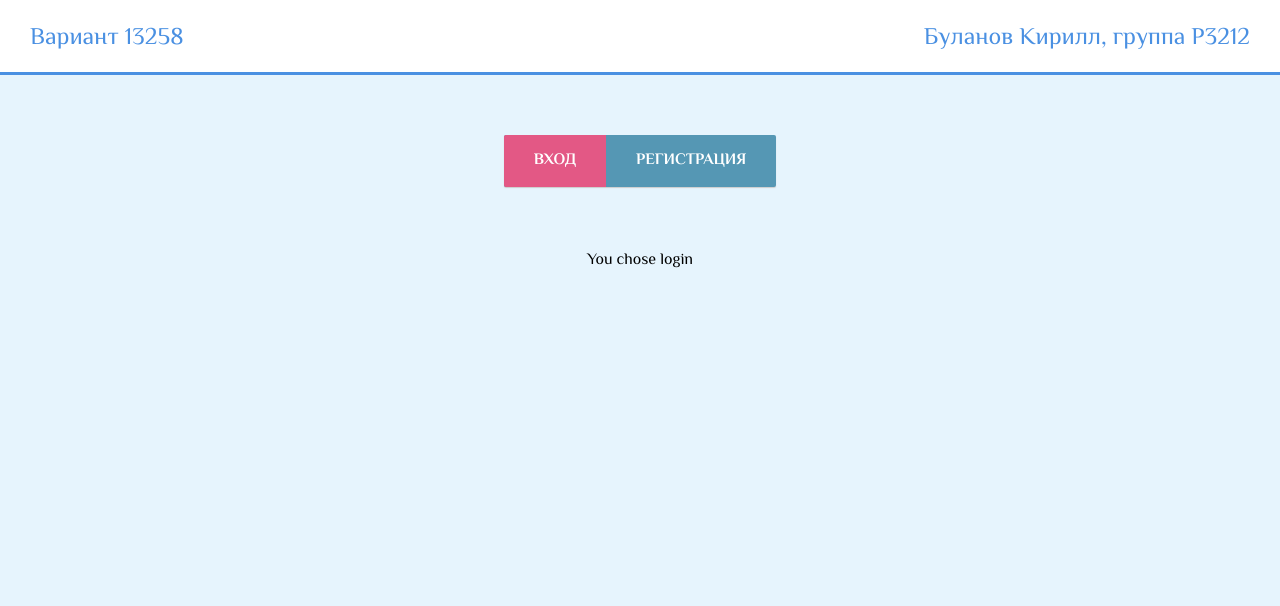
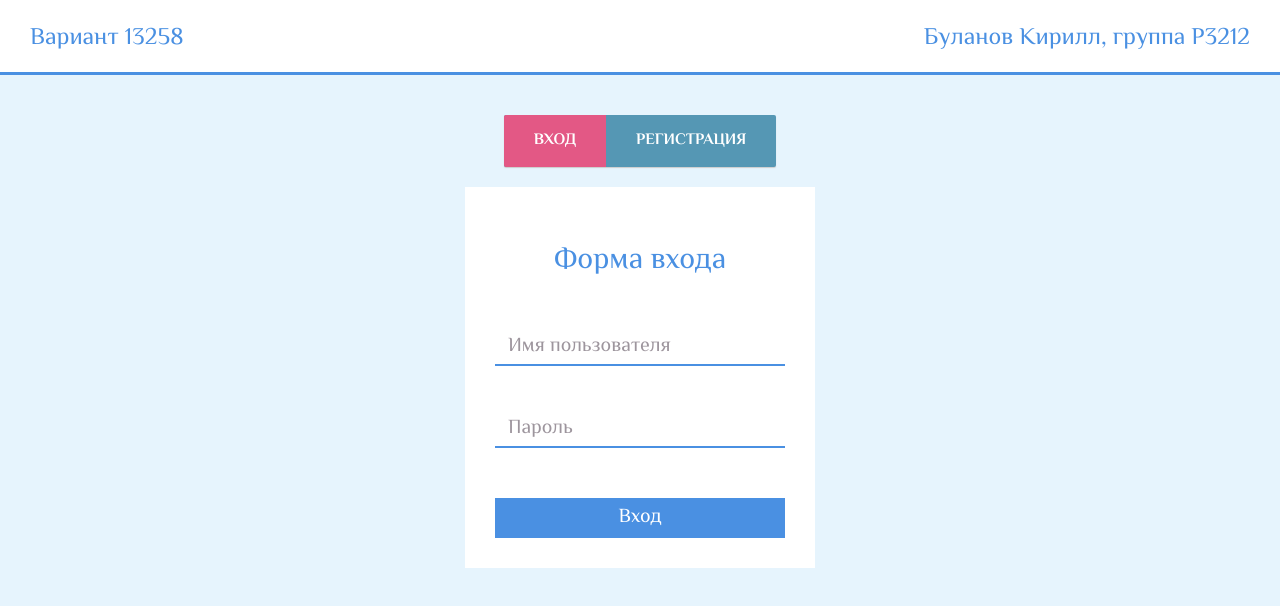
Before and after one commit to kirphone/PIP-Labs-ITMO-Lab4, a Vue app in the folder frontend/: page / in a window 1280 px wide. Shown: the top 606 px of the page. Built offline with nearby package versions, Linux system fonts and the light colour scheme.

Commit message:
Созданы формы входа и регистрации без валидации

```diff
--- a/frontend/src/components/LoginAndRegistration.vue
+++ b/frontend/src/components/LoginAndRegistration.vue
@@ -5,13 +5,18 @@
             <a href="#" class="registration" v-on:click="makeActive('registration')">Регистрация</a>
         </nav>
 
-        <p>You chose <b>{{ active }}</b></p>
+        <login-and-registration-form v-bind:form-name="active"/>
     </div>
 </template>
 
 <script>
+    import loginAndRegistrationForm from "./loginAndRegistrationForm";
+
     export default {
         name: "LoginAndRegistration",
+        components: {
+          loginAndRegistrationForm
+        },
         data() {
             return {
                 active: "login",
@@ -45,7 +50,7 @@
 
     nav{
         display:inline-block;
-        margin:60px auto 45px;
+        margin:40px auto 0px;
         background-color:#5597b4;
         box-shadow:0 1px 1px #ccc;
         border-radius:2px;
--- /dev/null
+++ b/frontend/src/components/loginAndRegistrationForm.vue
@@ -0,0 +1,103 @@
+<template>
+    <form>
+        <div align="center">
+            <h3 v-if="formName === 'login'">Форма входа</h3>
+            <h3 v-else>Форма регистрации</h3>
+        </div>
+        <div class="form-row">
+            <input type="text" id="login" name="login" required> <label for="login">Имя пользователя</label>
+        </div>
+        <div class="form-row">
+            <input type="password" id="password" name="password" required> <label for="password">Пароль</label>
+        </div>
+
+        <div v-if="formName === 'registration'" class="form-row">
+            <input type="password" id="confirmPassword" name="conformPassword" required> <label for="confirmPassword">Подтвердите пароль</label>
+        </div>
+
+        <div class="submit-row">
+            <input type="submit" v-bind:value="formName === 'login' ? 'Вход' : 'Регистрация'">
+        </div>
+    </form>
+</template>
+
+<script>
+    export default {
+        name: "loginAndRegistrationForm",
+        props: {
+            formName: String
+        }
+    }
+</script>
+
+<style scoped>
+    form {
+        background: white;
+        max-width: 350px;
+        margin: 20px auto 30px;
+        padding: 50px 30px 30px;
+    }
+
+    form h3{
+        color: #4a90e2;
+        font-size: 30px;
+        margin: 0 0 40px;
+    }
+
+    .form-row{
+        position: relative;
+        padding-bottom: 40px;
+    }
+
+    .form-row input {
+        display: block;
+        line-height: 40px;
+        width: 100%;
+        padding: 0 10px;
+        background: none;
+        border-width: 0;
+        border-bottom: 2px solid #4a90e2;
+        transition: all 0.2s ease;
+    }
+
+    .form-row label {
+        position: absolute;
+        left: 13px;
+        color: #9d959d;
+        font-size: 20px;
+        font-weight: 300;
+        transform: translateY(-35px);
+        transition: all 0.2s ease;
+    }
+
+    .form-row input:focus{
+        outline: 0;
+        border-color: #F77A52;
+    }
+
+    .form-row input:focus+label,
+    .form-row input:valid+label {
+        transform: translateY(-60px);
+        margin-left: -14px;
+        font-size: 14px;
+        font-weight: 400;
+        outline: 0;
+        border-color: #F77A52;
+        color: #F77A52;
+    }
+
+    .submit-row{
+        padding-top: 10px;
+        margin: 0;
+    }
+
+    input[type="submit"] {
+        width: 100%;
+        padding: 0;
+        line-height: 40px;
+        background: #4a90e2;
+        border-width: 0;
+        color: white;
+        font-size: 20px;
+    }
+</style>
```
